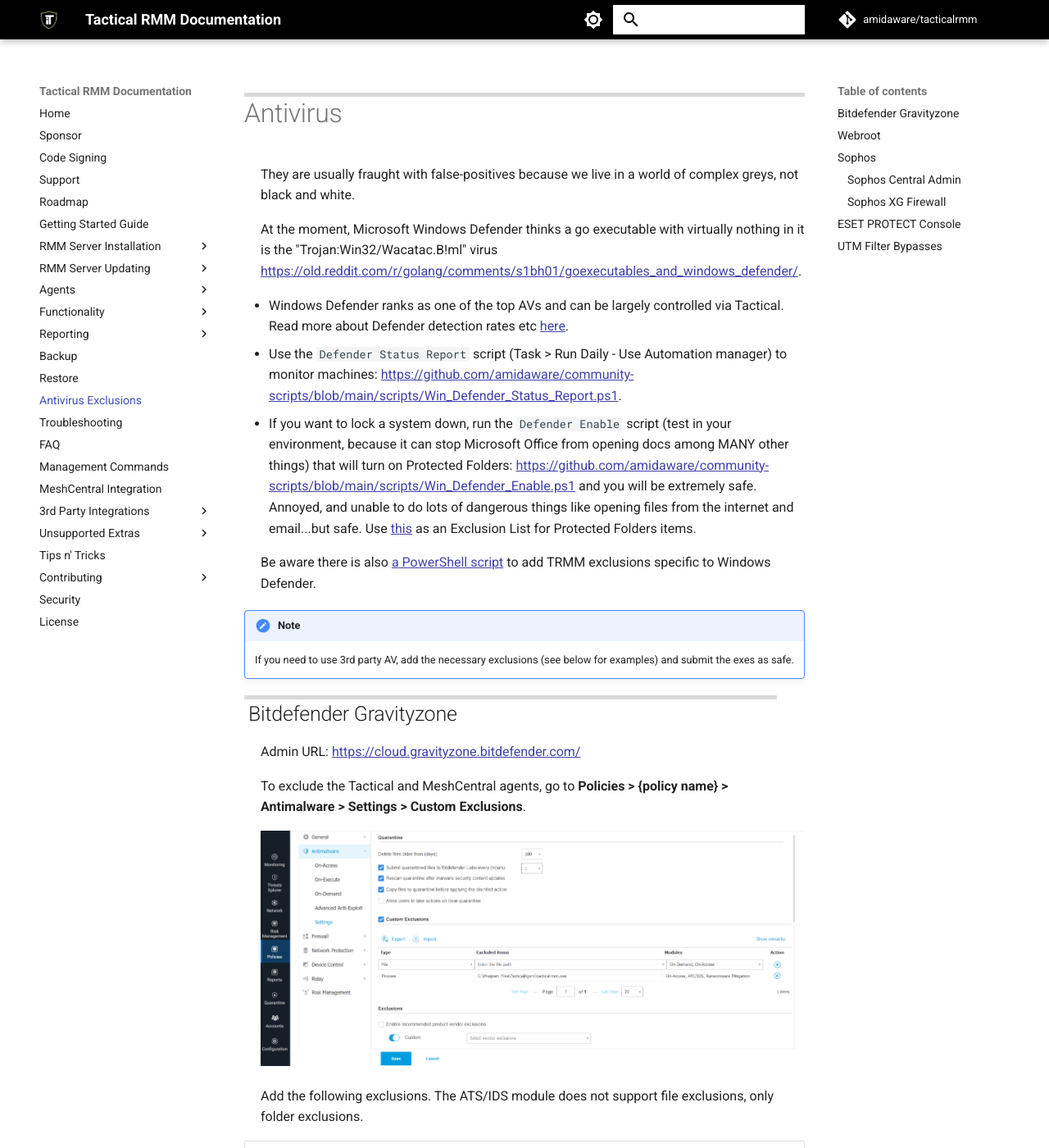
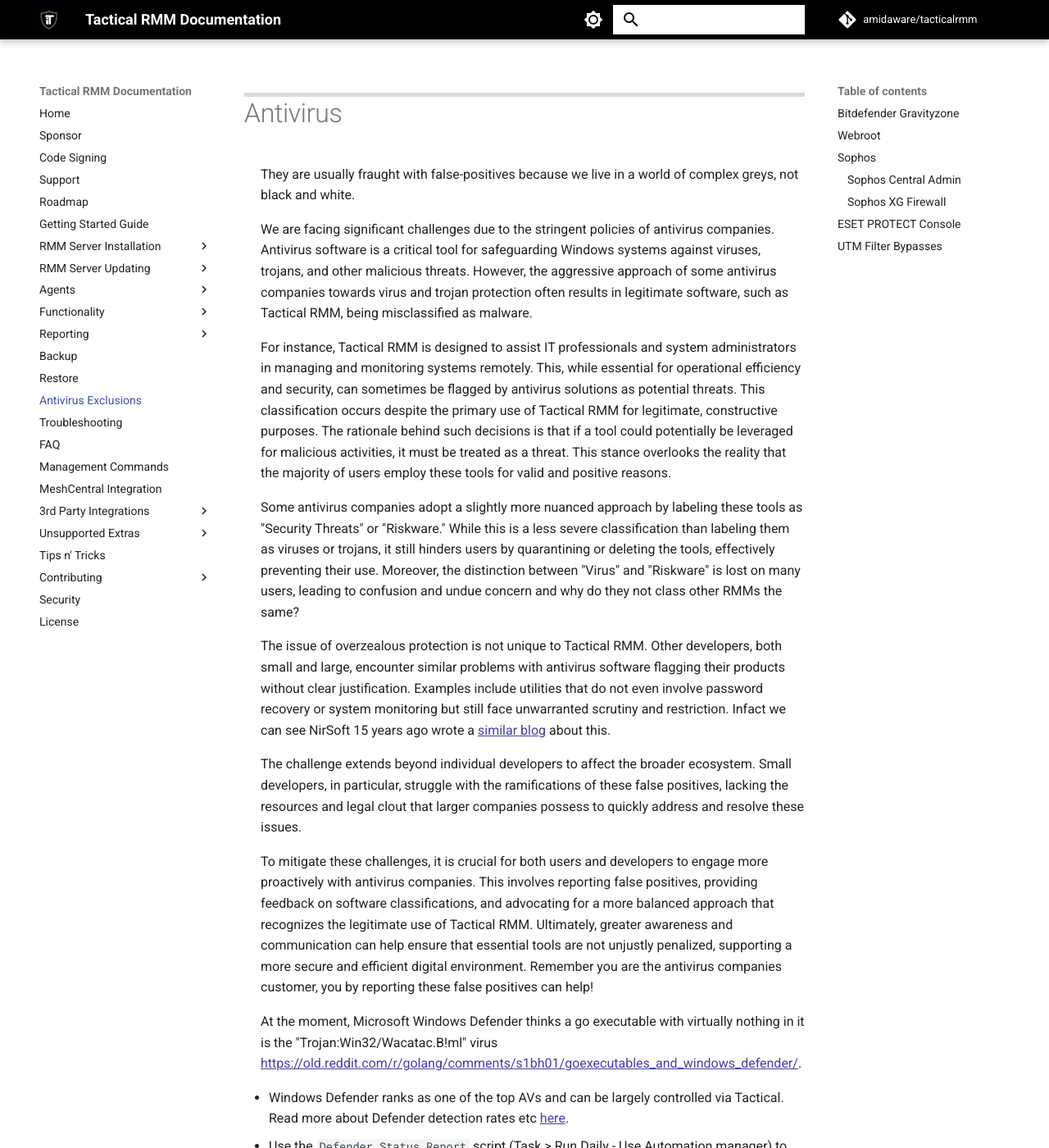
Before and after one commit to amidaware/trmm-docs, an MkDocs documentation site: the page built from docs/av.md, in a window 1280 px wide and 1400 px high. Shown: the whole window at 82% size. Built offline with MkDocs 1.6.1 and Material for MkDocs 9.7.7, drawn with Linux system fonts in a browser that asks for light colours; comment, search, counter and statistics services are not loaded.

Commit message:
Update av.md

```diff
--- a/docs/av.md
+++ b/docs/av.md
@@ -2,6 +2,18 @@
 # Antivirus
 
 They are usually fraught with false-positives because we live in a world of complex greys, not black and white.
+
+We are facing significant challenges due to the stringent policies of antivirus companies. Antivirus software is a critical tool for safeguarding Windows systems against viruses, trojans, and other malicious threats. However, the aggressive approach of some antivirus companies towards virus and trojan protection often results in legitimate software, such as Tactical RMM, being misclassified as malware.
+
+For instance, Tactical RMM is designed to assist IT professionals and system administrators in managing and monitoring systems remotely. This, while essential for operational efficiency and security, can sometimes be flagged by antivirus solutions as potential threats. This classification occurs despite the primary use of Tactical RMM for legitimate, constructive purposes. The rationale behind such decisions is that if a tool could potentially be leveraged for malicious activities, it must be treated as a threat. This stance overlooks the reality that the majority of users employ these tools for valid and positive reasons.
+
+Some antivirus companies adopt a slightly more nuanced approach by labeling these tools as "Security Threats" or "Riskware." While this is a less severe classification than labeling them as viruses or trojans, it still hinders users by quarantining or deleting the tools, effectively preventing their use. Moreover, the distinction between "Virus" and "Riskware" is lost on many users, leading to confusion and undue concern and why do they not class other RMMs the same?
+
+The issue of overzealous protection is not unique to Tactical RMM. Other developers, both small and large, encounter similar problems with antivirus software flagging their products without clear justification. Examples include utilities that do not even involve password recovery or system monitoring but still face unwarranted scrutiny and restriction. Infact we can see NirSoft 15 years ago wrote a [similar blog](https://blog.nirsoft.net/2009/05/17/antivirus-companies-cause-a-big-headache-to-small-developers/) about this.
+
+The challenge extends beyond individual developers to affect the broader ecosystem. Small developers, in particular, struggle with the ramifications of these false positives, lacking the resources and legal clout that larger companies possess to quickly address and resolve these issues.
+
+To mitigate these challenges, it is crucial for both users and developers to engage more proactively with antivirus companies. This involves reporting false positives, providing feedback on software classifications, and advocating for a more balanced approach that recognizes the legitimate use of Tactical RMM. Ultimately, greater awareness and communication can help ensure that essential tools are not unjustly penalized, supporting a more secure and efficient digital environment. Remember you are the antivirus companies customer, you by reporting these false positives can help!
 
 At the moment, Microsoft Windows Defender thinks a go executable with virtually nothing in it is the "Trojan:Win32/Wacatac.B!ml" virus <https://old.reddit.com/r/golang/comments/s1bh01/goexecutables_and_windows_defender/>.
 
```
